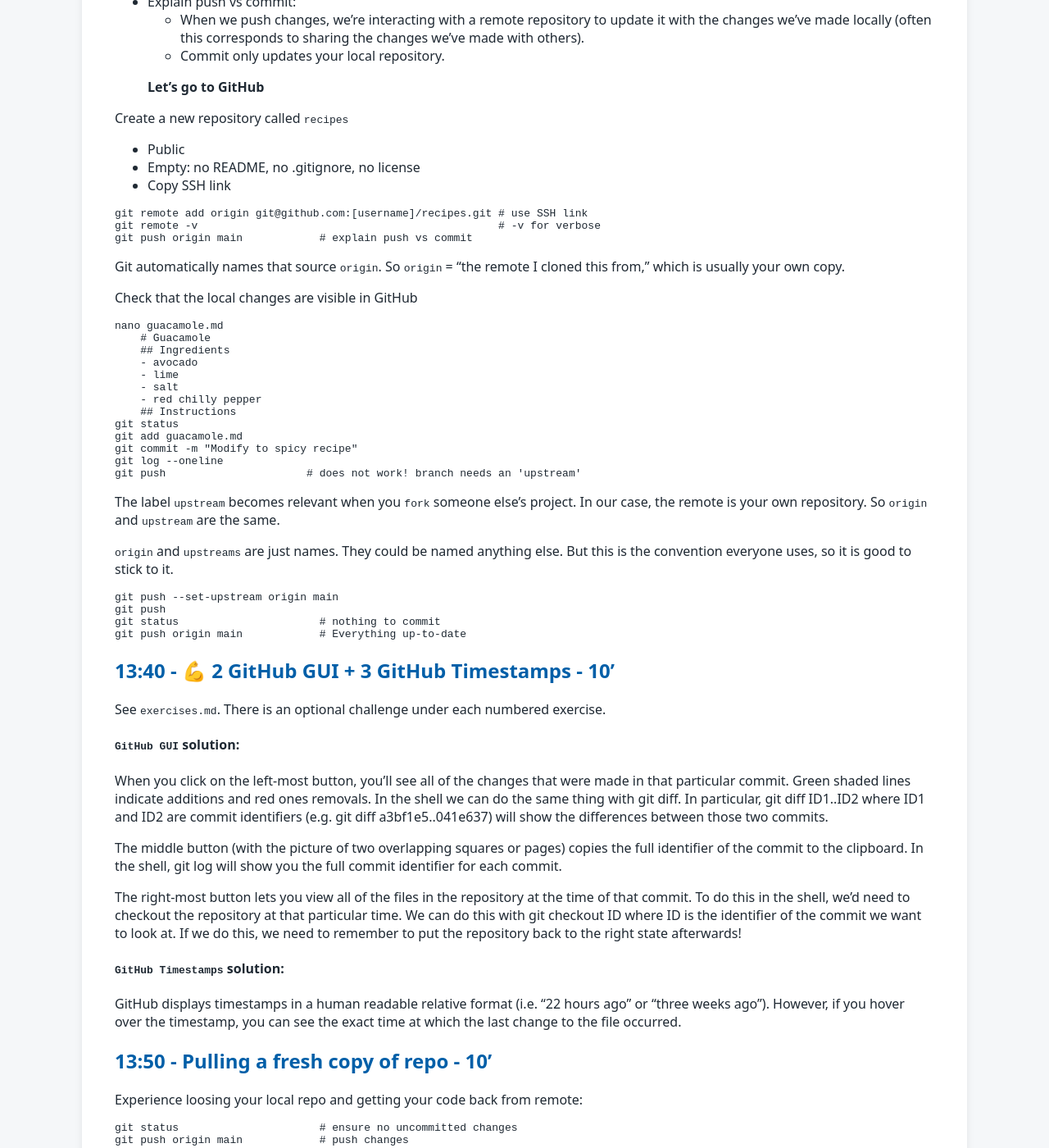
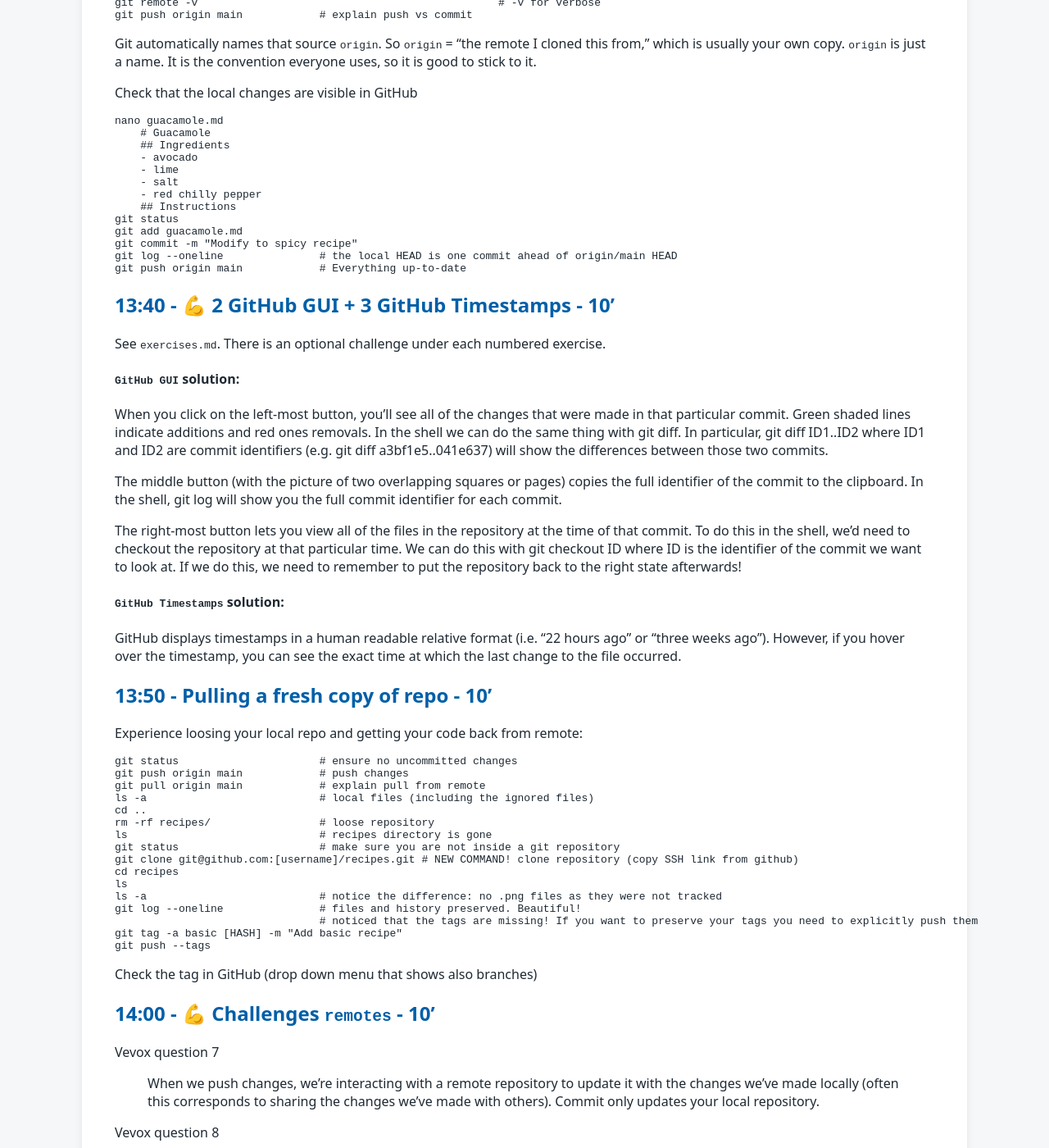
Before and after one commit to tu-delft-library/introduction_to_version_control_with_git, a Jekyll site: the page built from materials_for_trainers/lesson_plan.md, in a window 1280 px wide and 1400 px high, scrolled down 7808 px. Shown: the whole window at 82% size. Built offline with Jekyll 4.4.1, drawn with Linux system fonts in a browser that asks for light colours; our own code applies the rules of GitHub Pages for plain Markdown files; some of the changed text lies outside the part shown.

Commit message:
Update lesson plan

````diff
--- a/materials_for_trainers/lesson_plan.md
+++ b/materials_for_trainers/lesson_plan.md
@@ -161,16 +160,13 @@ cat guacamole.md        # see contents of file
 > **NOTE** there might be confusion about staging area and working tree. We will clarify in the next section.
 
 ## 10:35 - 💪 Challenge `changes` - 10'
-- Go to [TuDelft Vevox](https://tudelft.vevox.com/#/meetings)
-- Vevox question 1 and 2
 
-#### Solution
-Question one.
+Vevox question 1
 > No. Alfredo does not need to make the desserts subdirectory a Git repository because the recipes repository will track all files, sub-directories, and subdirectory files under the recipes directory. Thus, in order to track all information about desserts, Alfredo only needed to add the desserts subdirectory to the recipes directory.
 
 > Additionally, Git repositories can interfere with each other if they are “nested”: the outer repository will try to version-control the inner repository. Therefore, it’s best to create each new Git repository in a separate directory.
 
-Question two:
+Vevox question 2
 > git commit -m "my recent changes" would only create a commit if files have already been staged
 
 > git init myfile.txt | git commit -m "my recent changes" would try to create a new repository
@@ -221,14 +217,18 @@ mkdir bio                           # Create a new folder called bio
 cd bio                              # step into bio
 git init                            # initialise git
 nano me.txt                         # create file and add three lines
+    My name is [NAME]
+    I come from [COUNTRY]
+    I love to [HOBBy]
 git add me.txt                      # add file
-git commit -m "Add biography file"  # commit changes
+git commit -m "Name, origin and hobby"  # commit changes
 nano me.txt                         # modify one line, add a fourth line
+    I have a [FIELD] background
 git diff me.txt                     # show differences to working directory
 git add me.txt                      # stage
 git diff                            # no changes to working directory
 git diff --staged                   # show difference to staged area
-git commit -m "More details"        # commit changes
+git commit -m "Add background"        # commit changes
 git log                             # display git history
 ```
 
@@ -275,8 +275,9 @@ git diff HEAD guacamole.md          # diff of current file and most recent commi
 git diff guacamole.md               # HEAD is default option for git diff
 git diff HEAD~1 guacamole.md        # diff between now and one commit before HEAD
 git diff HEAD~2 guacamole.md        # diff between now and two commits before HEAD
+git diff HEAD~3 guacamole.md        # fails. unknown revision
+git log --oneline                   # point to HEAD, HEAD~1, HEAD~2, HEAD~3 does not exist
 git show HEAD~2 guacamole.md        # shows changes made on that commit (rather than differences)
-git diff [long_hash] guacamole.md   # another way to reference a commit
 git log --oneline                   # shows short hashes
 git diff [short_hash] guacamole.md  # use short hash to point to a specific commit
 git status                          # shows modified file
@@ -290,29 +291,26 @@ git status                          # restored file is not staged!
 git restore guacamole.md            # overwrites working copy with last committed version
 git status
 cat guacamole.md
-git tag -a simple [short_hash] -m "Tag for simple recipe" # add a tag -> easier than hash
+git tag -a basic [short_hash] -m "Tag for basic recipe" # add a tag -> easier than hash
 git log --oneline
 git restore -s simple guacamole.md  # -s same as with the hash -> source
 git status                          # restored file is not staged!
 git restore guacamole.md            # restores to latest commit
+git status                          # working tree clean
 ```
 
 ## 11:45 - Break - 15'
 
 
 ## 12:00 - 💪 Challenges `history` - 10'
-- Go to [TuDelft Vevox](https://tudelft.vevox.com/#/meetings)
-- Vevox question 3 and 4
-
-#### Solution
-Question 3:
+Vevox question 3
 >The restore command restores files from the repository, overwriting the files in your working directory. Answers 2 and 4 both restore the latest version in the repository of the file data_cruncher.py. Answer 2 uses HEAD to indicate the latest, whereas answer 4 uses the unique ID of the last commit, which is what HEAD means.
 
 > Answer 3 gets the version of data_cruncher.py from the commit before HEAD, which is NOT what we wanted.
 
 > Answer 1 results in an error. You need to specify a file to restore. If you want to restore all files you should use git restore .
 
-Question 4:
+Vevox question 4
 > The changes to the file from the second echo command are only applied to the working copy, not the version in the staging area. The command git add ketchup.md places the current version of ketchup.md into the staging area.
 
 > So, when `git commit -m "My opinions about red sauce"` is executed, the version of ketchup.md committed to the repository is the one from the staging area and has only one line.
@@ -353,14 +351,10 @@ rm -rf anotherfolder                # changed my mind. Clean up!
 
 
 ## 12:20 - 💪 Challenges `ignore` - 10'
-- Go to [TuDelft Vevox](https://tudelft.vevox.com/#/meetings)
-- Vevox question 5 and 6
-
-#### Solution
-Question 5:
+Vevox question 5
 > The exclamation point operator will include a previously excluded entry.
 
-Question 6:
+Vevox question 6
 > Answer 1 will ignore only dat files named with one character.
 > Answer 2 looks promising BUT it will ignore ALL the .dat files in the repository.
 
@@ -381,7 +375,8 @@ You should see a message like
 ```
 Hi [yourname]! You've successfully authenticated, but GitHub does not provide shell access.
 ```
-If not, put your red sticky up and we'll help you
+If not, put your red sticky up and we'll help you.
+If needed point to instructions in the [carpentries website](https://swcarpentry.github.io/git-novice/07-github.html#create-an-ssh-key-pair)
 
 ## 12:35 - Lunch break - 55'
 
@@ -403,7 +398,7 @@ git remote add origin git@github.com:[username]/recipes.git # use SSH link
 git remote -v                                               # -v for verbose
 git push origin main            # explain push vs commit
 ```
-Git automatically names that source `origin`. So `origin` = "the remote I cloned this from," which is usually your own copy.
+Git automatically names that source `origin`. So `origin` = "the remote I cloned this from," which is usually your own copy. `origin` is just a name. It is the convention everyone uses, so it is good to stick to it.
 
 Check that the local changes are visible in GitHub
 
@@ -419,17 +414,7 @@ nano guacamole.md
 git status
 git add guacamole.md
 git commit -m "Modify to spicy recipe"
-git log --oneline
-git push                      # does not work! branch needs an 'upstream'
-```
-The label `upstream` becomes relevant when you `fork` someone else's project. In our case, the remote is your own repository. So `origin` and `upstream` are the same.
-
-`origin` and `upstreams` are just names. They could be named anything else. But this is the convention everyone uses, so it is good to stick to it.
-
-```console
-git push --set-upstream origin main
-git push
-git status                      # nothing to commit
+git log --oneline               # the local HEAD is one commit ahead of origin/main HEAD
 git push origin main            # Everything up-to-date
 ```
 
@@ -457,32 +442,27 @@ Experience loosing your local repo and getting your code back from remote:
 git status                      # ensure no uncommitted changes
 git push origin main            # push changes
 git pull origin main            # explain pull from remote
-```
-- Confirm all files are in remote (visit GitHub)
-
-```console
 ls -a                           # local files (including the ignored files)
-pwd
 cd ..
 rm -rf recipes/                 # loose repository
+ls                              # recipes directory is gone
 git status                      # make sure you are not inside a git repository
 git clone git@github.com:[username]/recipes.git # NEW COMMAND! clone repository (copy SSH link from github)
 cd recipes
 ls
 ls -a                           # notice the difference: no .png files as they were not tracked
-git status
+git log --oneline               # files and history preserved. Beautiful!
+                                # noticed that the tags are missing! If you want to preserve your tags you need to explicitly push them
+git tag -a basic [HASH] -m "Add basic recipe"
+git push --tags
 ```
-Magic!
+Check the tag in GitHub (drop down menu that shows also branches)
 
 ## 14:00 - 💪 Challenges `remotes` - 10'
-- Go to [TuDelft Vevox](https://tudelft.vevox.com/#/meetings)
-- Vevox question 7 and 8
-
-#### solution
-Question 7
+Vevox question 7
 > When we push changes, we’re interacting with a remote repository to update it with the changes we’ve made locally (often this corresponds to sharing the changes we’ve made with others). Commit only updates your local repository.
 
-Question 8
+Vevox question 8
 1. Update local
 1. Append 100
 1. Stage changes
````
Also changed, not shown: other parts of materials_for_trainers/lesson_plan.md (+1 -2 lines).
